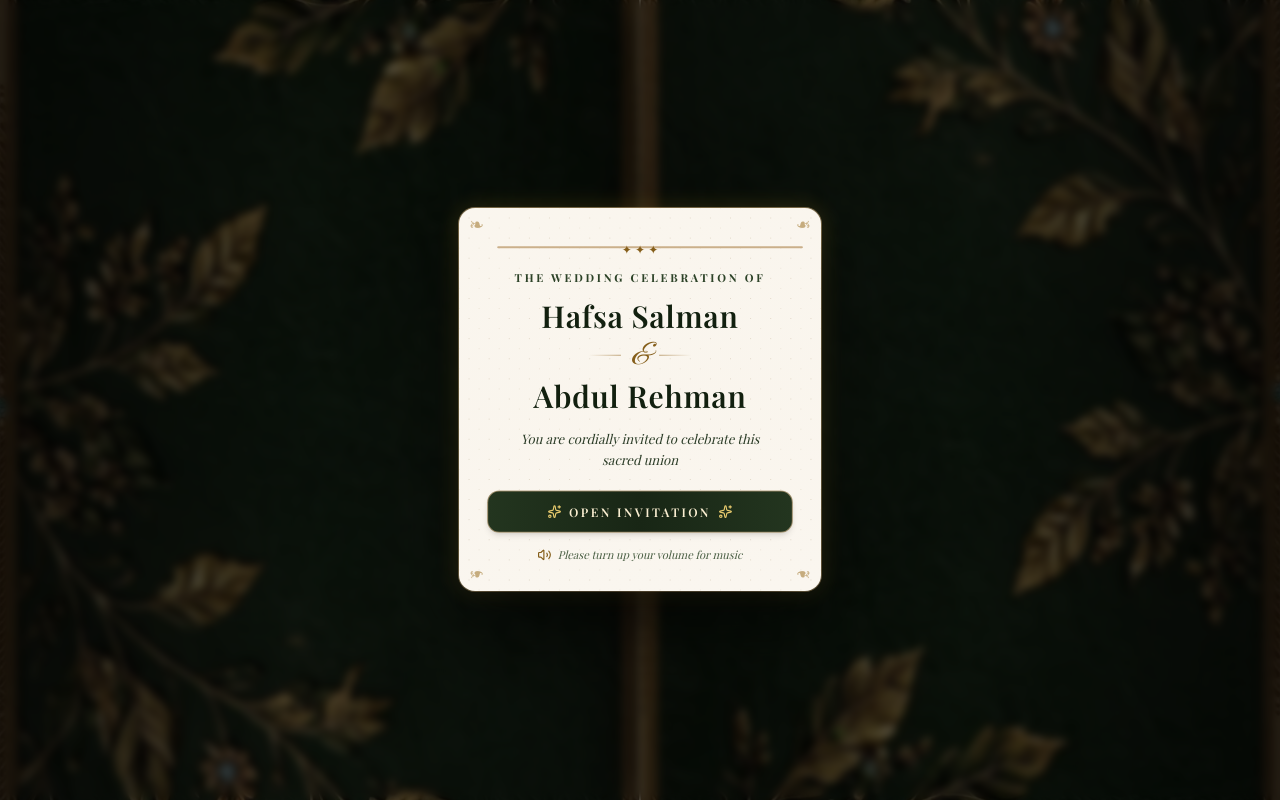
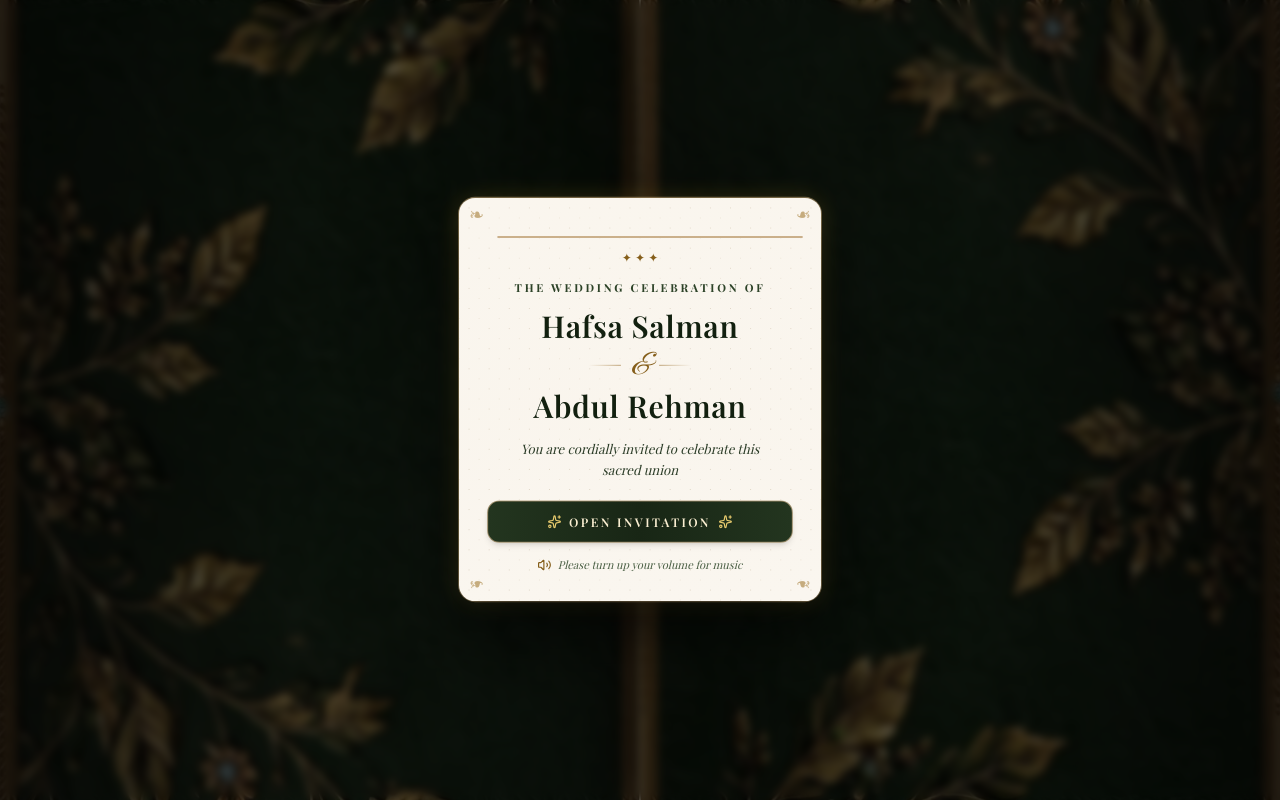
Before and after one commit to nahy1061/wedding-invitation, a React (Vite) app: page / in a window 1280 px wide. Built offline with nearby package versions, Linux system fonts and the light colour scheme; a web font is replaced by a local one.

Commit message:
style(splash): add vertical spacing between top frame bar and star ornaments

```diff
--- a/src/components/gatefold/SplashOverlay.tsx
+++ b/src/components/gatefold/SplashOverlay.tsx
@@ -46,9 +46,9 @@ export const SplashOverlay: React.FC<SplashOverlayProps> = ({ onEnter }) => {
         <div className="absolute inset-0 tint-invitation pointer-events-none opacity-40" />
 
         {/* Modal Inner Content */}
-        <div className="relative z-10 flex flex-col items-center">
+        <div className="relative z-10 flex flex-col items-center pt-2.5 sm:pt-3.5">
           {/* Top Flourish */}
-          <div className="gold-ornament mb-2">
+          <div className="gold-ornament mt-1 mb-2.5">
             <span className="text-[#855e1a] text-xs">✦ ✦ ✦</span>
           </div>
 
```
